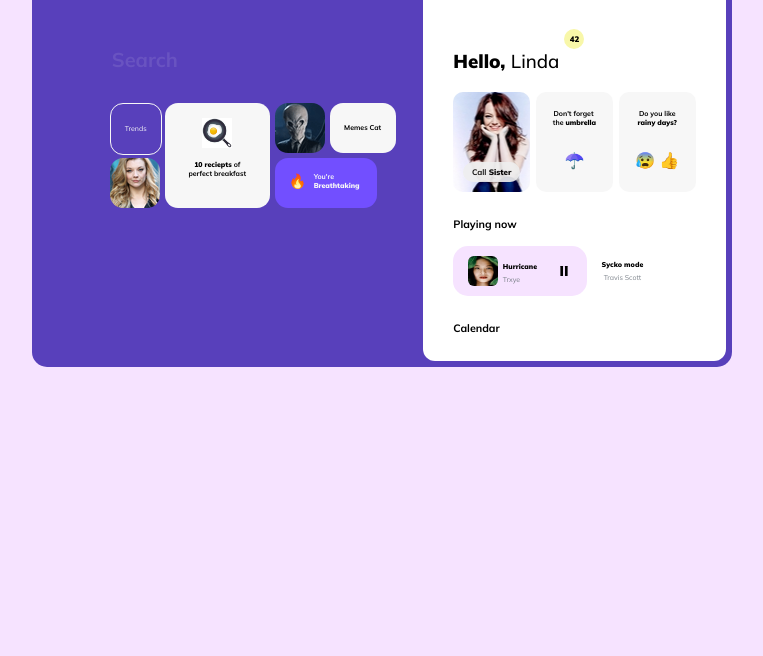
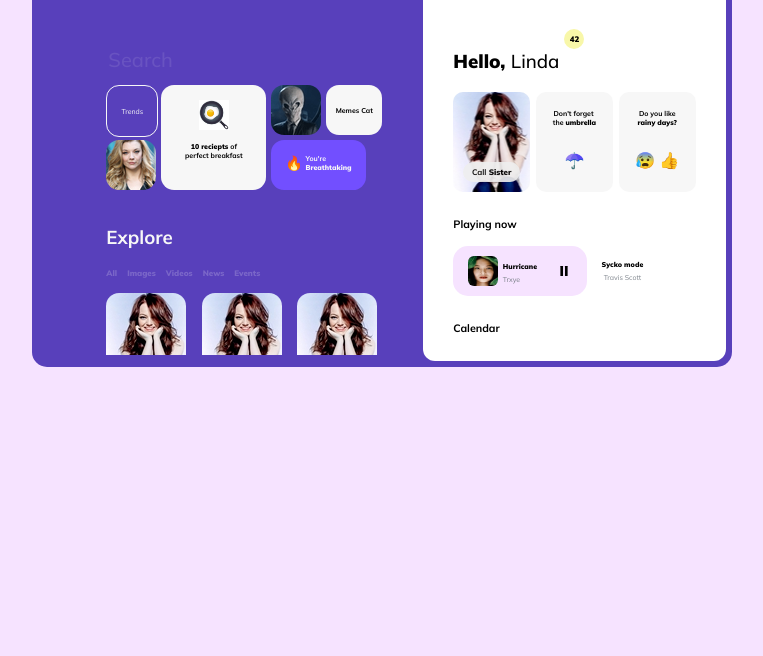
Before and after one commit to PlatziMaster/challenge-CSS-15, a plain HTML site: page index.html in a window 1280 px wide. Shown: the part 144-800 px from the top of the page, without its empty margins (258-1021 px from the left). Drawn offline with Linux system fonts and the light colour scheme.

Commit message:
Main container added: some acceptable differences with the original, will fix them later

```diff
--- a/index.html
+++ b/index.html
@@ -17,6 +17,8 @@
         </div>
         <h5>aiyou</h5>
         <input type="text" placeholder="Search" />
+        <!-- DESDE AQUI -->
+        <section class="scrollable">
           <section class="items__container">
             <div class="p__cont"><p>Trends</p></div>
             <div class="avatar__img--1"></div>
@@ -36,6 +38,43 @@ perfect breakfast</pre>
 <strong>Breathtaking</strong></pre>
               </div>
             </div>
+          </section>
+          <h3>Explore</h3>
+          <ul>
+            <li>All</li>
+            <li>Images</li>
+            <li>Videos</li>
+            <li>News</li>
+            <li>Events</li>
+          </ul>
+          <section class="main__carousel">
+            <article></article>
+            <article></article>
+            <article></article>
+            <article></article>
+            <article></article>
+            <article></article>
+            <article></article>
+            <article></article>
+            <article></article>
+            <article></article>
+            <article></article>
+            <article></article>
+            <article></article>
+            <article></article>
+            <article></article>
+            <article></article>
+            <article></article>
+            <article></article>
+            <article></article>
+            <article></article>
+            <article></article>
+            <article></article>
+            <article></article>
+            <article></article>
+            <article></article>
+            <article></article>
+          </section>
         </section>
       </main>
       <section class="white__container">
--- a/styles/sass/_globals.scss
+++ b/styles/sass/_globals.scss
@@ -15,6 +15,7 @@ body {
 
 .main__container {
   height: 440px;
+  max-height: 440px;
   width: 700px;
   display: grid;
   grid-template-columns: 55% 45%;
--- a/styles/sass/_mainBoard.scss
+++ b/styles/sass/_mainBoard.scss
@@ -2,12 +2,12 @@ main {
   grid-column: 1 / 2;
   display: grid;
   box-sizing: border-box;
-  grid-template-rows: 41.3px repeat(6, auto);
-  grid-template-columns: 10% 90%;
-  column-gap: 20px;
+  grid-template-rows: 41.3px repeat(2 auto);
+  grid-template-columns: 10% 285.83px 20px;
+  column-gap: 15px;
   height: 97.3%;
   width: 96%;
-  padding: 15px 26px;
+  padding: 28px 10px 0 26px;
   border-radius: 12px;
   .dots {
     place-self: center;
@@ -16,6 +16,8 @@ main {
     grid-template: 1fr 1fr / 1fr 1fr;
     height: 18px;
     width: 18px;
+    align-items: center;
+    justify-content: center;
     img {
       width: 4px;
     }
@@ -39,10 +41,11 @@ main {
     align-self: center;
   }
   input {
-    margin-top: 60px;
+    margin-top: 70px;
+    margin-bottom: 10px;
     height: 30px;
     font-size: 20px;
-    font-weight: 700;
+    font-weight: 500;
     grid-column: 2;
     border: none;
     background: transparent;
@@ -54,6 +57,31 @@ main {
       outline: none;
     }
   }
+  .scrollable {
+    grid-column: 2 / 3;
+    padding-right: 10px;
+    height: 60vh;
+    display: grid;
+    grid-template-rows: repeat(4, auto);
+    grid-template-columns: max-content;
+    overflow: hidden scroll;
+    &::-webkit-scrollbar {
+      width: 3px;
+    }
+    &::-webkit-scrollbar-thumb {
+      border-radius: 30px;
+      width: 1px;
+      height: 15px;
+      background: $tertiary-color;
+    }
+    .wrapper::-webkit-scrollbar-track {
+      background: transparent;
+    }
+  }
+  overflow: hidden;
+}
+
+.scrollable {
   .items__container {
     grid-column: 2;
     height: 100px;
@@ -61,6 +89,42 @@ main {
     grid-template: 50% 50% / repeat(4, 50px) auto;
     column-gap: 5px;
     row-gap: 5px;
+  }
+  h3 {
+    grid-column: 2;
+    margin-top: 40px;
+    font-weight: 700;
+    color: $tertiary-color;
+  }
+  ul {
+    padding: 0;
+    margin: 0 0 15px 0;
+    grid-column: 2;
+    list-style-type: none;
+    li {
+      cursor: pointer;
+      font-size: 8px;
+      font-weight: 900;
+      float: left;
+      color: #7a66c8;
+      margin-right: 10px;
+    }
+    li:hover {
+      color: #f5f49f;
+    }
+  }
+  .main__carousel {
+    grid-column: 2;
+    height: 200vh;
+    display: grid;
+    grid-template-columns: repeat(3, 1fr);
+    column-gap: 10px;
+    article {
+      height: 100px;
+      width: 80px;
+      background: url("../../assets/carousel_item.png") no-repeat;
+      border-radius: 13px;
+    }
   }
 }
 
--- a/styles/sass/_whiteBoard.scss
+++ b/styles/sass/_whiteBoard.scss
@@ -1,6 +1,7 @@
 .white__container {
   grid-column: 2;
   height: 97.3%;
+  max-height: 428px;
   width: 96%;
   margin: auto;
   background-color: $secondary-color;
```
Also changed, not shown: styles/css/index.css, 1 other file. Lines whose indentation alone changed are shown as unchanged.
